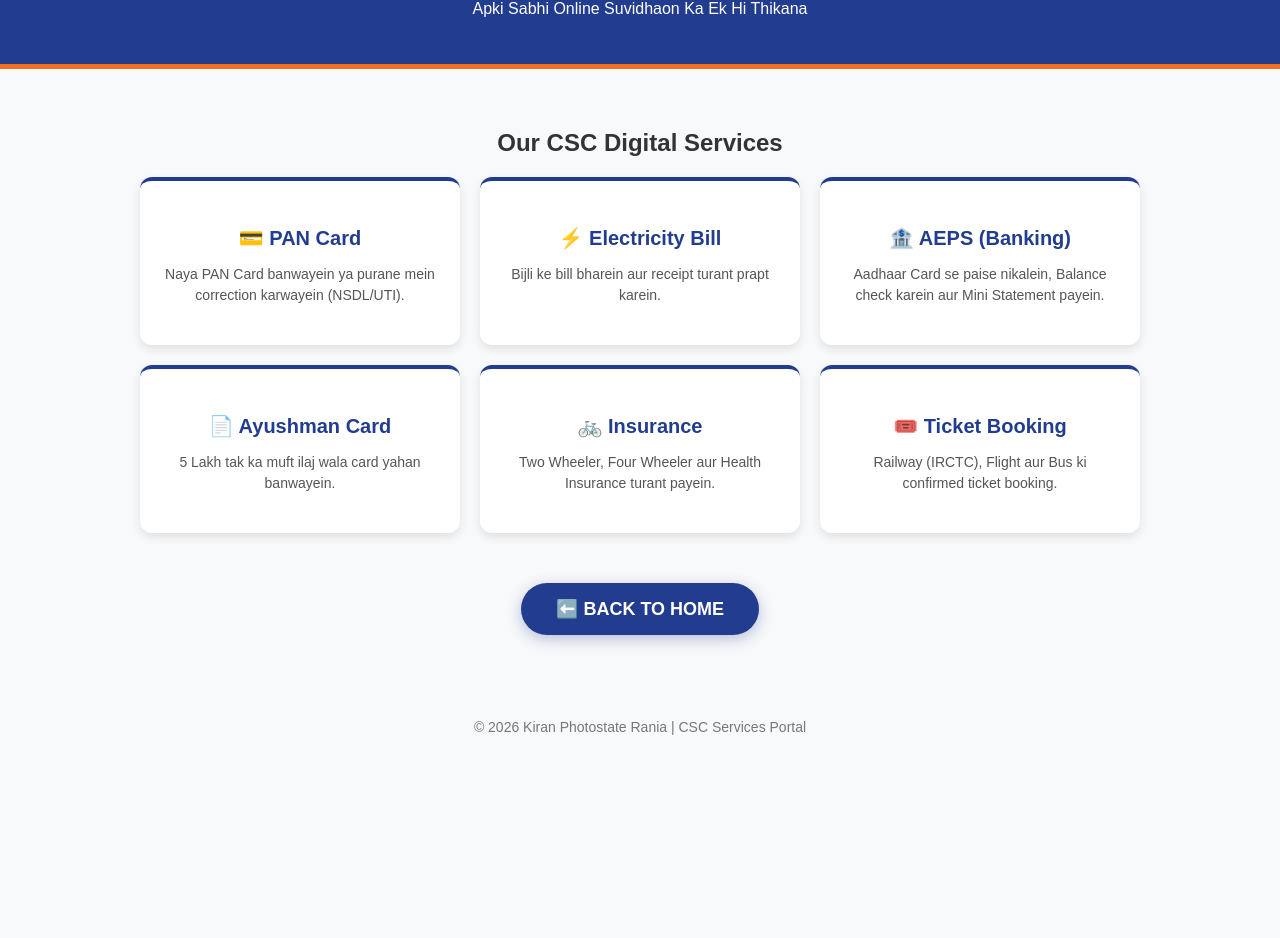
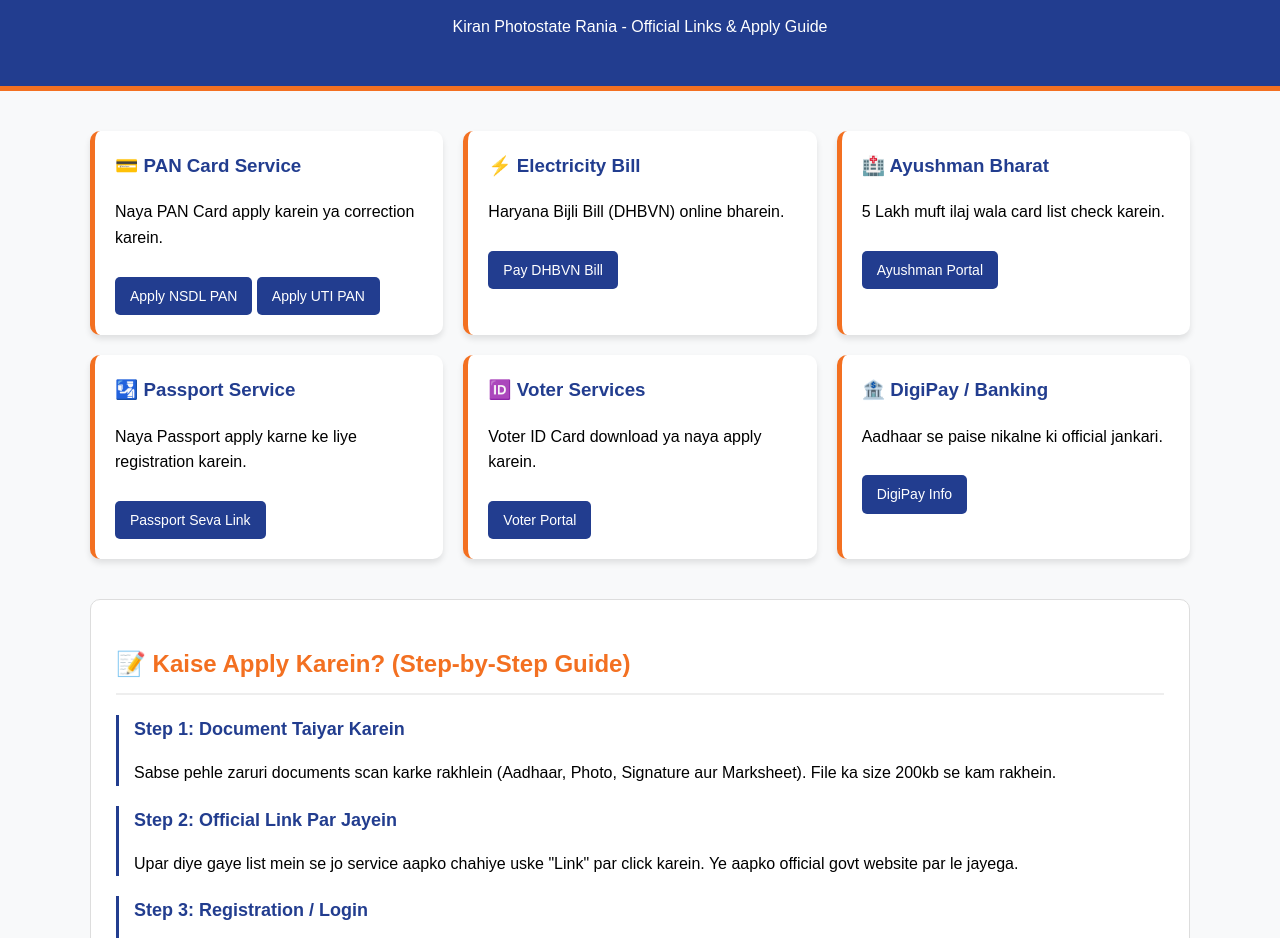
Before and after one commit to vinjasanjay75-boop/kiran-photostate-raniaa, a plain HTML site: page csc-services.html in a window 1280 px wide. Shown: the part 110-1048 px from the top of the page. Before the commit the page ends 889 px from the top, so only its background shows below. Drawn offline with Linux system fonts and the light colour scheme.

Commit message:
Update csc-services.html

```diff
--- a/csc-services.html
+++ b/csc-services.html
@@ -16,9 +16,9 @@
             margin: 0;
             padding: 0;
             background-color: var(--light-bg);
+            line-height: 1.6;
         }
 
-        /* Header Section */
         .header {
             background: var(--csc-blue);
             color: white;
@@ -28,127 +28,166 @@
         }
 
         .container {
-            max-width: 1000px;
+            max-width: 1100px;
             margin: 20px auto;
             padding: 20px;
         }
 
-        /* Services Grid Layout */
         .services-grid {
             display: grid;
-            grid-template-columns: repeat(auto-fit, minmax(250px, 1fr));
+            grid-template-columns: repeat(auto-fit, minmax(300px, 1fr));
             gap: 20px;
-            margin-top: 20px;
         }
 
         .service-card {
             background: white;
-            padding: 25px;
-            text-align: center;
-            border-radius: 12px;
-            box-shadow: 0 4px 10px rgba(0,0,0,0.1);
-            transition: 0.3s;
-            border-top: 4px solid var(--csc-blue);
-        }
-
-        .service-card:hover {
-            transform: translateY(-8px);
-            border-top-color: var(--csc-orange);
+            padding: 20px;
+            border-radius: 10px;
+            box-shadow: 0 4px 6px rgba(0,0,0,0.1);
+            border-left: 5px solid var(--csc-orange);
         }
 
         .service-card h3 {
             color: var(--csc-blue);
-            margin-bottom: 10px;
-            font-size: 20px;
+            margin-top: 0;
         }
 
-        .service-card p {
-            color: #555;
+        .link-btn {
+            display: inline-block;
+            background: var(--csc-blue);
+            color: white;
+            padding: 8px 15px;
+            text-decoration: none;
+            border-radius: 5px;
             font-size: 14px;
-            line-height: 1.5;
+            margin-top: 10px;
         }
 
-        /* Back to Home Button */
-        .btn-container {
-            text-align: center;
-            margin-top: 50px;
+        .link-btn:hover { background: #1a2e6d; }
+
+        /* Steps Section */
+        .apply-steps {
+            background: #fff;
+            padding: 25px;
+            margin-top: 40px;
+            border-radius: 10px;
+            border: 1px solid #ddd;
         }
+
+        .apply-steps h2 {
+            color: var(--csc-orange);
+            border-bottom: 2px solid #eee;
+            padding-bottom: 10px;
+        }
+
+        .step-item {
+            margin-bottom: 20px;
+            padding-left: 15px;
+            border-left: 3px solid var(--csc-blue);
+        }
+
+        .step-item strong { color: var(--csc-blue); display: block; font-size: 18px; }
 
         .btn-home {
             display: inline-block;
-            background: var(--csc-blue);
+            background: #333;
             color: white;
-            padding: 15px 35px;
+            padding: 12px 30px;
             text-decoration: none;
-            border-radius: 50px;
-            font-weight: bold;
-            font-size: 18px;
-            box-shadow: 0 4px 15px rgba(34, 61, 143, 0.3);
-            transition: 0.3s;
-        }
-
-        .btn-home:hover {
-            background: var(--csc-orange);
-            transform: scale(1.05);
-        }
-
-        footer {
-            text-align: center;
-            padding: 30px;
-            color: #777;
-            font-size: 14px;
+            border-radius: 30px;
+            margin-top: 30px;
         }
     </style>
 </head>
 <body>
 
 <header class="header">
-    <h1>KIRAN PHOTOSTATE & CSC CENTER</h1>
-    <p>Apki Sabhi Online Suvidhaon Ka Ek Hi Thikana</p>
+    <h1>CSC DIGITAL SEVA SERVICES</h1>
+    <p>Kiran Photostate Rania - Official Links & Apply Guide</p>
 </header>
 
 <div class="container">
-    <h2 style="text-align:center; color:#333;">Our CSC Digital Services</h2>
 
     <div class="services-grid">
         <div class="service-card">
-            <h3>💳 PAN Card</h3>
-            <p>Naya PAN Card banwayein ya purane mein correction karwayein (NSDL/UTI).</p>
+            <h3>💳 PAN Card Service</h3>
+            <p>Naya PAN Card apply karein ya correction karein.</p>
+            <a href="https://www.onlineservices.nsdl.com/paam/endUserRegisterContact.html" target="_blank" class="link-btn">Apply NSDL PAN</a>
+            <a href="https://www.pan.utiitsl.com/PAN/" target="_blank" class="link-btn">Apply UTI PAN</a>
         </div>
 
         <div class="service-card">
             <h3>⚡ Electricity Bill</h3>
-            <p>Bijli ke bill bharein aur receipt turant prapt karein.</p>
+            <p>Haryana Bijli Bill (DHBVN) online bharein.</p>
+            <a href="https://epayment.dhbvn.org.in/" target="_blank" class="link-btn">Pay DHBVN Bill</a>
         </div>
 
         <div class="service-card">
-            <h3>🏦 AEPS (Banking)</h3>
-            <p>Aadhaar Card se paise nikalein, Balance check karein aur Mini Statement payein.</p>
+            <h3>🏥 Ayushman Bharat</h3>
+            <p>5 Lakh muft ilaj wala card list check karein.</p>
+            <a href="https://beneficiary.nha.gov.in/" target="_blank" class="link-btn">Ayushman Portal</a>
         </div>
 
         <div class="service-card">
-            <h3>📄 Ayushman Card</h3>
-            <p>5 Lakh tak ka muft ilaj wala card yahan banwayein.</p>
+            <h3>🛂 Passport Service</h3>
+            <p>Naya Passport apply karne ke liye registration karein.</p>
+            <a href="https://www.passportindia.gov.in/" target="_blank" class="link-btn">Passport Seva Link</a>
         </div>
 
         <div class="service-card">
-            <h3>🚲 Insurance</h3>
-            <p>Two Wheeler, Four Wheeler aur Health Insurance turant payein.</p>
+            <h3>🆔 Voter Services</h3>
+            <p>Voter ID Card download ya naya apply karein.</p>
+            <a href="https://voters.eci.gov.in/" target="_blank" class="link-btn">Voter Portal</a>
         </div>
 
         <div class="service-card">
-            <h3>🎟️ Ticket Booking</h3>
-            <p>Railway (IRCTC), Flight aur Bus ki confirmed ticket booking.</p>
+            <h3>🏦 DigiPay / Banking</h3>
+            <p>Aadhaar se paise nikalne ki official jankari.</p>
+            <a href="https://digipay.csccloud.in/" target="_blank" class="link-btn">DigiPay Info</a>
         </div>
     </div>
 
-    <div class="btn-container">
-        <a href="index.html" class="btn-home">⬅️ BACK TO HOME</a>
+    <div class="apply-steps">
+        <h2>📝 Kaise Apply Karein? (Step-by-Step Guide)</h2>
+
+        <div class="step-item">
+            <strong>Step 1: Document Taiyar Karein</strong>
+            <p>Sabse pehle zaruri documents scan karke rakhlein (Aadhaar, Photo, Signature aur Marksheet). File ka size 200kb se kam rakhein.</p>
+        </div>
+
+        <div class="step-item">
+            <strong>Step 2: Official Link Par Jayein</strong>
+            <p>Upar diye gaye list mein se jo service aapko chahiye uske "Link" par click karein. Ye aapko official govt website par le jayega.</p>
+        </div>
+
+        <div class="step-item">
+            <strong>Step 3: Registration / Login</strong>
+            <p>Website khulne ke baad 'New Registration' par click karein aur apna Mobile Number daalkar OTP se verify karein.</p>
+        </div>
+
+        <div class="step-item">
+            <strong>Step 4: Form Bharna Start Karein</strong>
+            <p>Apni saari detail (Naam, Pita ka naam, DOB) documents ke hisaab se dhayan se bharein. Koi bhi galati na karein.</p>
+        </div>
+
+        <div class="step-item">
+            <strong>Step 5: Fees Payment</strong>
+            <p>Agar service ki koi govt fee hai, toh use UPI, Net Banking ya ATM card se pay karein. Payment hone ke baad page ko refresh na karein.</p>
+        </div>
+
+        <div class="step-item">
+            <strong>Step 6: Final Printout</strong>
+            <p>Form submit hone ke baad "Acknowledgement Receipt" download karein. Aap hamari shop **Kiran Photostate Rania** par aakar iska print nikalwa sakte hain.</p>
+        </div>
     </div>
+
+    <center>
+        <a href="index.html" class="btn-home">⬅️ WAPIS HOME PAR JAYEIN</a>
+    </center>
 </div>
 
 <footer>
-    <p>&copy; 2026 Kiran Photostate Rania | CSC Services Portal</p>
+    <p style="text-align:center; padding:20px;">&copy; 2026 Kiran Photostate Rania | Authorized CSC Center</p>
 </footer>
 
 </body>
```
